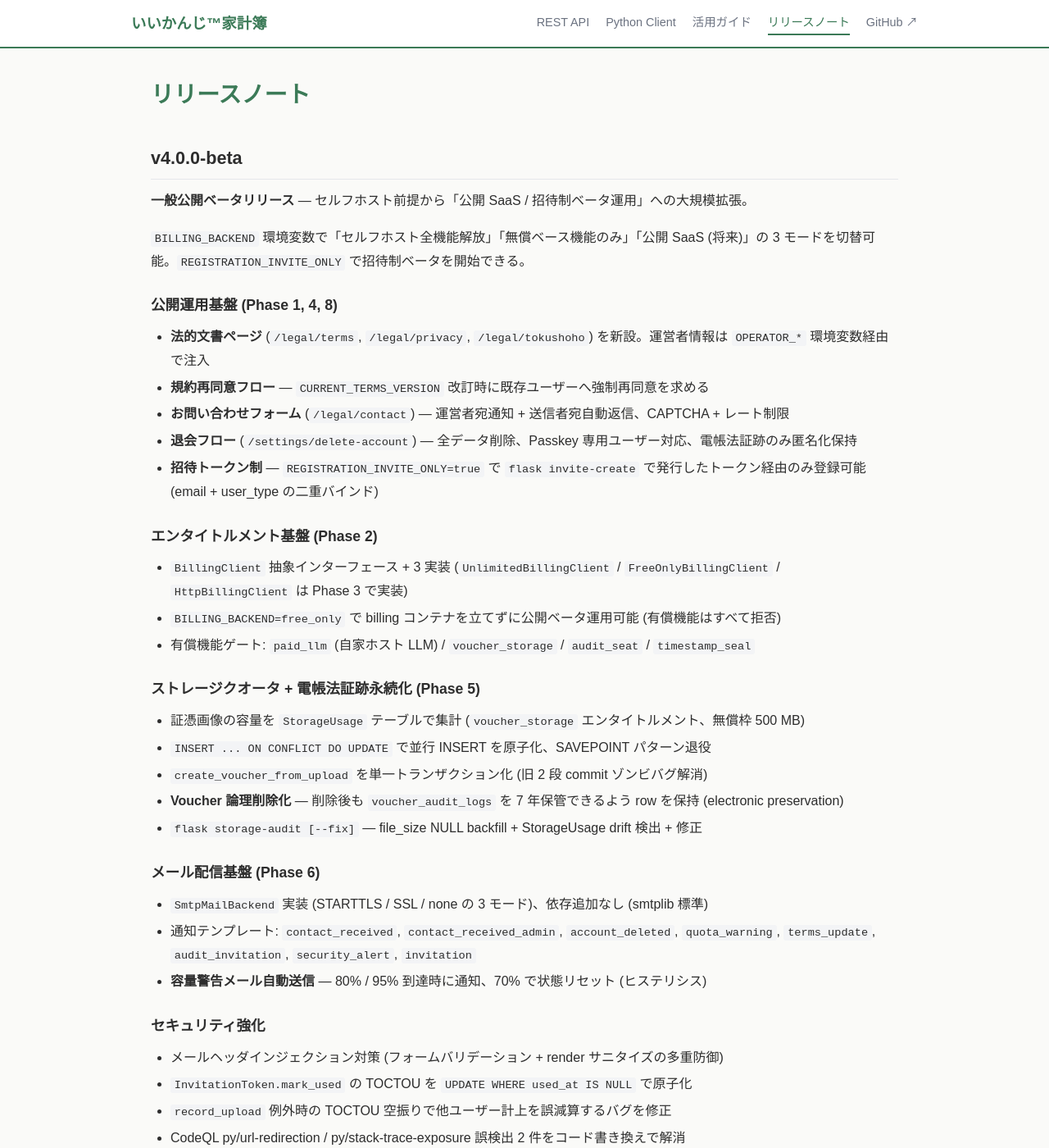
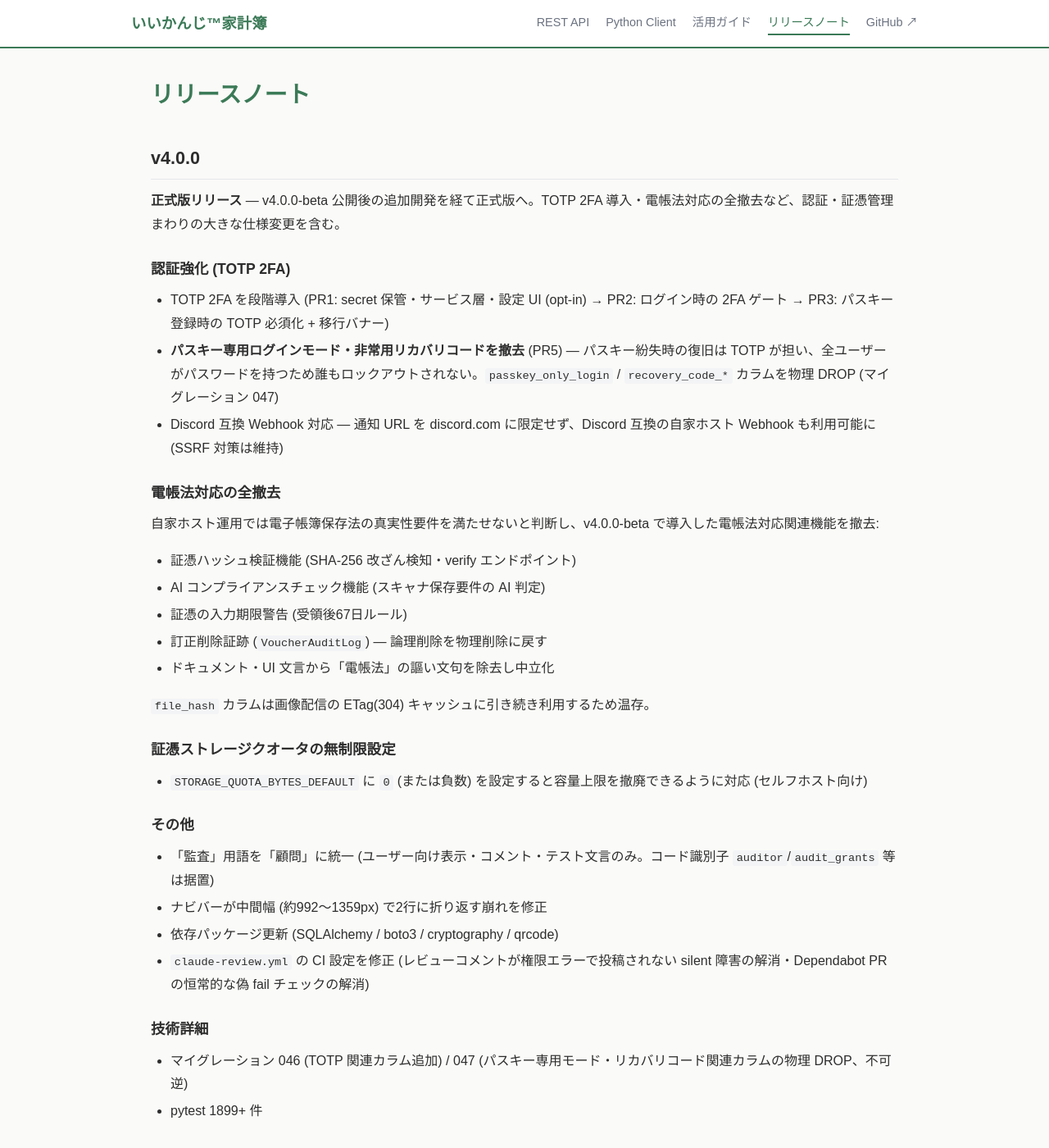
Before and after one commit to nananek/iikanji-kakeibo, a Jekyll site: the page built from docs/releases.md, in a window 1280 px wide and 1400 px high. Shown: the whole window at 82% size. Built offline with Jekyll 4.4.1, drawn with Linux system fonts in a browser that asks for light colours.

Commit message:
docs: v4.0.0 リリースノート追加 + docker-compose.yml.example のイメージタグ更新
v4.0.0-beta 以降の変更 (TOTP 2FA・電帳法対応撤去・証憑クオータ無制限化等)
をまとめて v4.0.0 正式版とする。

Co-Authored-By: Claude Sonnet 5 <noreply@anthropic.com>
Claude-Session: https://claude.ai/code/session_01ECKHXE7QUQjEsmEBWNPR8Q

```diff
--- a/docs/releases.md
+++ b/docs/releases.md
@@ -4,6 +4,44 @@ title: リリースノート
 ---
 
 # リリースノート
+
+## v4.0.0
+
+**正式版リリース** — v4.0.0-beta 公開後の追加開発を経て正式版へ。TOTP 2FA 導入・電帳法対応の全撤去など、認証・証憑管理まわりの大きな仕様変更を含む。
+
+### 認証強化 (TOTP 2FA)
+
+- TOTP 2FA を段階導入 (PR1: secret 保管・サービス層・設定 UI (opt-in) → PR2: ログイン時の 2FA ゲート → PR3: パスキー登録時の TOTP 必須化 + 移行バナー)
+- **パスキー専用ログインモード・非常用リカバリコードを撤去** (PR5) — パスキー紛失時の復旧は TOTP が担い、全ユーザーがパスワードを持つため誰もロックアウトされない。`passkey_only_login` / `recovery_code_*` カラムを物理 DROP (マイグレーション 047)
+- Discord 互換 Webhook 対応 — 通知 URL を discord.com に限定せず、Discord 互換の自家ホスト Webhook も利用可能に (SSRF 対策は維持)
+
+### 電帳法対応の全撤去
+
+自家ホスト運用では電子帳簿保存法の真実性要件を満たせないと判断し、v4.0.0-beta で導入した電帳法対応関連機能を撤去:
+
+- 証憑ハッシュ検証機能 (SHA-256 改ざん検知・verify エンドポイント)
+- AI コンプライアンスチェック機能 (スキャナ保存要件の AI 判定)
+- 証憑の入力期限警告 (受領後67日ルール)
+- 訂正削除証跡 (`VoucherAuditLog`) — 論理削除を物理削除に戻す
+- ドキュメント・UI 文言から「電帳法」の謳い文句を除去し中立化
+
+`file_hash` カラムは画像配信の ETag(304) キャッシュに引き続き利用するため温存。
+
+### 証憑ストレージクオータの無制限設定
+
+- `STORAGE_QUOTA_BYTES_DEFAULT` に `0` (または負数) を設定すると容量上限を撤廃できるように対応 (セルフホスト向け)
+
+### その他
+
+- 「監査」用語を「顧問」に統一 (ユーザー向け表示・コメント・テスト文言のみ。コード識別子 `auditor`/`audit_grants` 等は据置)
+- ナビバーが中間幅 (約992〜1359px) で2行に折り返す崩れを修正
+- 依存パッケージ更新 (SQLAlchemy / boto3 / cryptography / qrcode)
+- `claude-review.yml` の CI 設定を修正 (レビューコメントが権限エラーで投稿されない silent 障害の解消・Dependabot PR の恒常的な偽 fail チェックの解消)
+
+### 技術詳細
+
+- マイグレーション 046 (TOTP 関連カラム追加) / 047 (パスキー専用モード・リカバリコード関連カラムの物理 DROP、不可逆)
+- pytest 1899+ 件
 
 ## v4.0.0-beta
 
```
Also changed, not shown: 1 other file.
